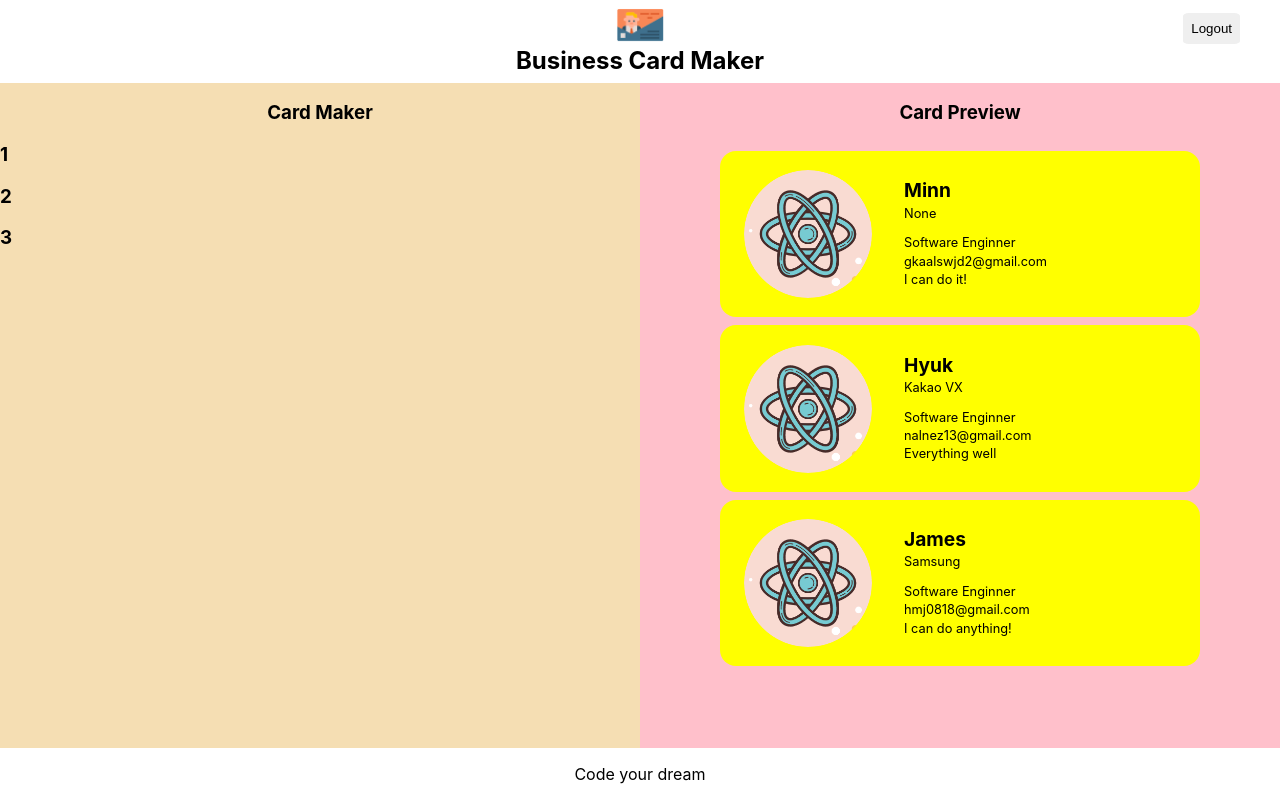
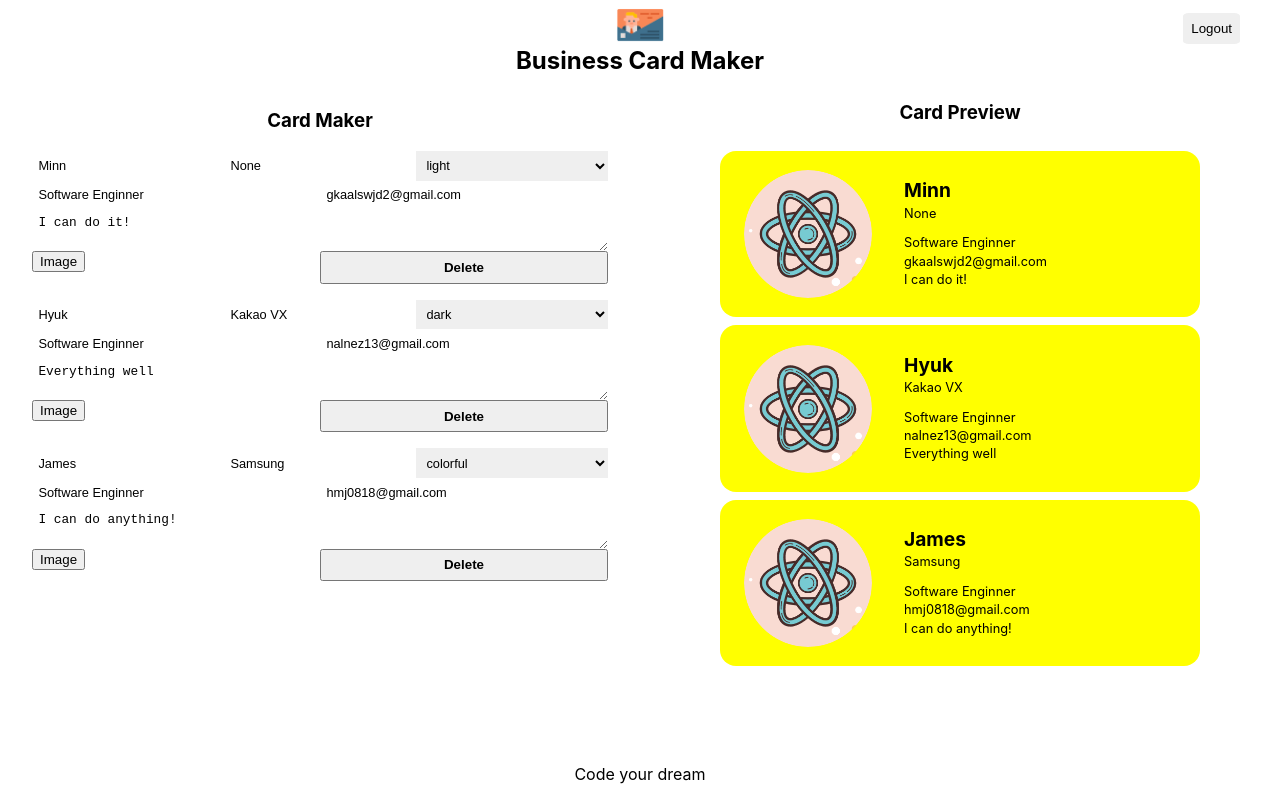
Before and after one commit to MinJeongH/React-cardMaker, a React (Create React App) app: page /maker in a window 1280 px wide. Built offline with nearby package versions, Linux system fonts and the light colour scheme; no server answers; sample sign-in values are in the browser's storage.

Commit message:
add card maker form

```diff
--- /dev/null
+++ b/src/component/button/button.jsx
@@ -0,0 +1,10 @@
+import React from "react";
+import styles from "./button.module.css";
+
+const Button = ({ name, onClick }) => (
+  <button className={styles.button} onClick={onClick}>
+    {name}
+  </button>
+);
+
+export default Button;
--- /dev/null
+++ b/src/component/button/button.module.css
@@ -0,0 +1,14 @@
+@value makerWhite, makerGreen from '../../common/colors.css';
+
+.button {
+  background-color: makerGreen;
+  color: makerWhite;
+  font-weight: bold;
+  cursor: pointer;
+  flex: 1 1 50%;
+  padding: 0.5em;
+}
+
+.button:hover {
+  opacity: 0.8;
+}
--- a/src/component/card_edit_form/card_edit_form.jsx
+++ b/src/component/card_edit_form/card_edit_form.jsx
@@ -1,6 +1,40 @@
 import React from "react";
-import moduleName from "./card_edit_form.module.css";
+import Button from "../button/button";
+import ImageFileInput from "../image_file_input/image_file_input";
+import styles from "./card_edit_form.module.css";
 
-const CardEditForm = ({ card }) => <h1>{card.id}</h1>;
+const CardEditForm = ({ card }) => {
+  const { name, company, title, email, message, theme, fileName, fileURL } =
+    card;
+  const onSubmit = () => {};
+
+  return (
+    <form className={styles.form}>
+      <input className={styles.input} type="text" name="name" value={name} />
+      <input
+        className={styles.input}
+        type="text"
+        name="company"
+        value={company}
+      />
+      <select className={styles.select} name="theme" value={theme}>
+        <option value="light">light</option>
+        <option value="dark">dark</option>
+        <option value="colorful">colorful</option>
+      </select>
+      <input className={styles.input} type="text" name="title" value={title} />
+      <input className={styles.input} type="text" name="email" value={email} />
+      <textarea
+        className={styles.textarea}
+        name="message"
+        value={message}
+      ></textarea>
+      <div className={styles.fileInput}>
+        <ImageFileInput />
+      </div>
+      <Button name="Delete" onClick={onSubmit} />
+    </form>
+  );
+};
 
 export default CardEditForm;
--- a/src/component/card_edit_form/card_edit_form.module.css
+++ b/src/component/card_edit_form/card_edit_form.module.css
@@ -0,0 +1,43 @@
+@value makerBlack, makerWhite from '../../common/colors.css';
+
+.form {
+  display: flex;
+  width: 100%;
+  flex-wrap: wrap;
+  border-top: 1px solid makerBlack;
+  border-left: 1px solid makerBlack;
+  margin-bottom: 1em;
+}
+
+.input,
+.textarea,
+.select,
+.fileInput {
+  font-size: 0.8rem;
+  width: 100%;
+  border: 0;
+  padding: 0.5em;
+  border-bottom: 1px solid makerBlack;
+  border-right: 1px solid makerBlack;
+  background: makerWhite;
+}
+
+.input,
+.select {
+  flex: 1 1 30%;
+}
+
+.fileInput {
+  padding: 0;
+  flex: 1 1 50%;
+}
+
+.input:focus,
+.textarea:focus,
+.select:focus {
+  outline: 0;
+}
+
+.textarea {
+  flex-basis: 100%;
+}
--- a/src/component/editor/editor.module.css
+++ b/src/component/editor/editor.module.css
@@ -1,8 +1,9 @@
-@value makerGreen from '../../common/colors.css';
+@value makerGreen, makerLightGrey from '../../common/colors.css';
 
 .editor {
   flex-basis: 50%;
-  background-color: wheat;
+  border-right: 1px solid makerLightGrey;
+  padding: 0.5em 2em;
 }
 
 .title {
--- /dev/null
+++ b/src/component/image_file_input/image_file_input.jsx
@@ -0,0 +1,6 @@
+import React from "react";
+import styles from "./image_file_input.module.css";
+
+const ImageFileInput = (props) => <button>Image</button>;
+
+export default ImageFileInput;
--- a/src/component/maker/maker.module.css
+++ b/src/component/maker/maker.module.css
@@ -1,10 +1,12 @@
 @value mediaQuery from '../../common/size.css';
+@value makerWhite from '../../common/colors.css';
 
 .maker {
   width: 100%;
   height: 100%;
   display: flex;
   flex-direction: column;
+  background-color: makerWhite;
 }
 
 .container {
--- a/src/component/preview/preview.module.css
+++ b/src/component/preview/preview.module.css
@@ -2,7 +2,6 @@
 
 .preview {
   flex-basis: 50%;
-  background-color: pink;
 }
 
 .title {
```
Also changed, not shown: src/component/image_file_input/image_file_input.module.css (added).
